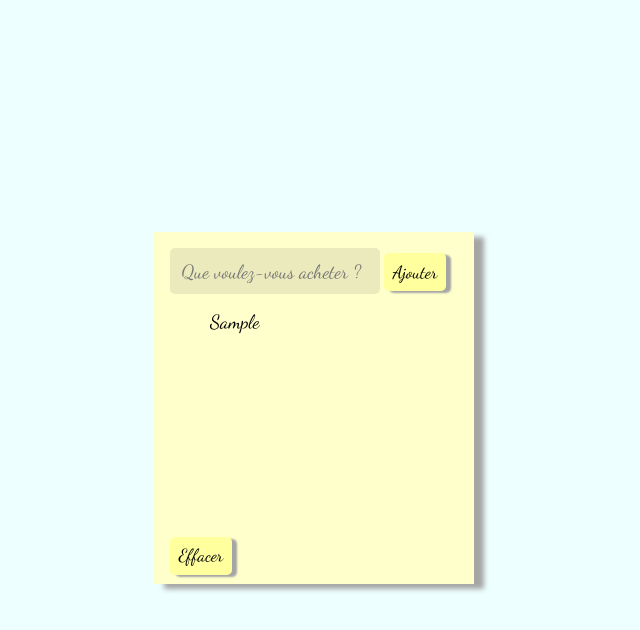
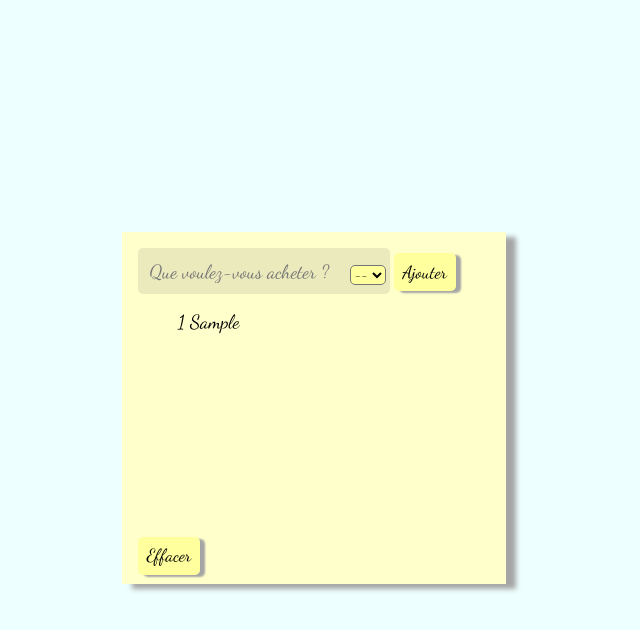
Before and after one commit to sonialefevre/jsCalculator, a plain HTML site: page index.html in a window 1280 px wide. Both pictures are taken after typing "Sample" into the empty fields and a click on the button "Ajouter". Shown: the whole page, without its empty margins (334-974 px from the left). Drawn offline with Linux system fonts and the light colour scheme.

Commit message:
added quantity select on shopping list + line-through on click instead of remove

```diff
--- a/courses.css
+++ b/courses.css
@@ -4,11 +4,20 @@
 
 #container {
     background-color: #ffc;
-    width: 18em;
+    width: 22em;
     min-height: 20em;
     padding: 1em;
     box-shadow: 10px 5px 5px #A5A5A5;
     position: relative;
+}
+
+#select {
+    position: absolute;
+    right: 9em;
+    top: 2.5em;
+    background-color: rgb(255, 255, 158);
+    border-radius: 5px;
+
 }
 
 .button {
@@ -23,6 +32,10 @@
 .button:hover {
     transform: scale(1.1);
     cursor: pointer;
+}
+
+.bought {
+    text-decoration: line-through;
 }
 
 #clearBtn {
--- a/courses.js
+++ b/courses.js
@@ -13,6 +13,20 @@ inputField.setAttribute("id", "input");
 inputField.setAttribute("name", "input");
 inputField.setAttribute("placeholder", "Que voulez-vous acheter ?");
 container.appendChild(inputField);
+
+//Adding a select for quantities
+let inputSlct = document.createElement("select");
+inputSlct.innerHTML = '<select name="select" id="select"></select>';
+inputSlct.id = "select";
+container.appendChild(inputSlct);
+let option = document.createElement("option");
+option.innerHTML = `<option value="">--</option>`;
+inputSlct.appendChild(option);
+for (let i = 1; i <= 10; i++) {
+  let qtySlct = document.createElement("option");
+  qtySlct.innerHTML = `<option value="${i}">${i}</option>`;
+  inputSlct.appendChild(qtySlct);
+}
 
 //Adding input button
 let inputBtn = document.createElement("button");
@@ -33,22 +47,29 @@ clearBtn.className = "button";
 container.appendChild(clearBtn);
 
 let item;
+let qty = 1;
 
 function handleChange(event) {
   item = event.target.value;
 }
 
-function handleRemove(event) {
-  event.target.remove();
+function handleSetQty(event) {
+  qty = event.target.value;
+  console.log(qty);
+}
+
+function handleBuy(event) {
+  event.target.classList.toggle("bought");
 }
 
 function handleClick() {
   let elem = document.createElement("li");
-  elem.innerText = item;
-  elem.addEventListener("click", handleRemove);
+  elem.innerText = qty + " " + item;
+  elem.addEventListener("click", handleBuy);
   listElm.appendChild(elem);
   inputField.value = "";
   item = null;
+  qty = null;
 }
 
 function handleClear() {
@@ -56,5 +77,10 @@ function handleClear() {
 }
 
 inputField.addEventListener("change", handleChange);
+inputSlct.addEventListener("change", handleSetQty);
 inputBtn.addEventListener("click", handleClick);
 clearBtn.addEventListener("click", handleClear);
+
+window.addEventListener("DOMContentLoaded", (event) => {
+  console.log("DOM fully loaded");
+});
```
